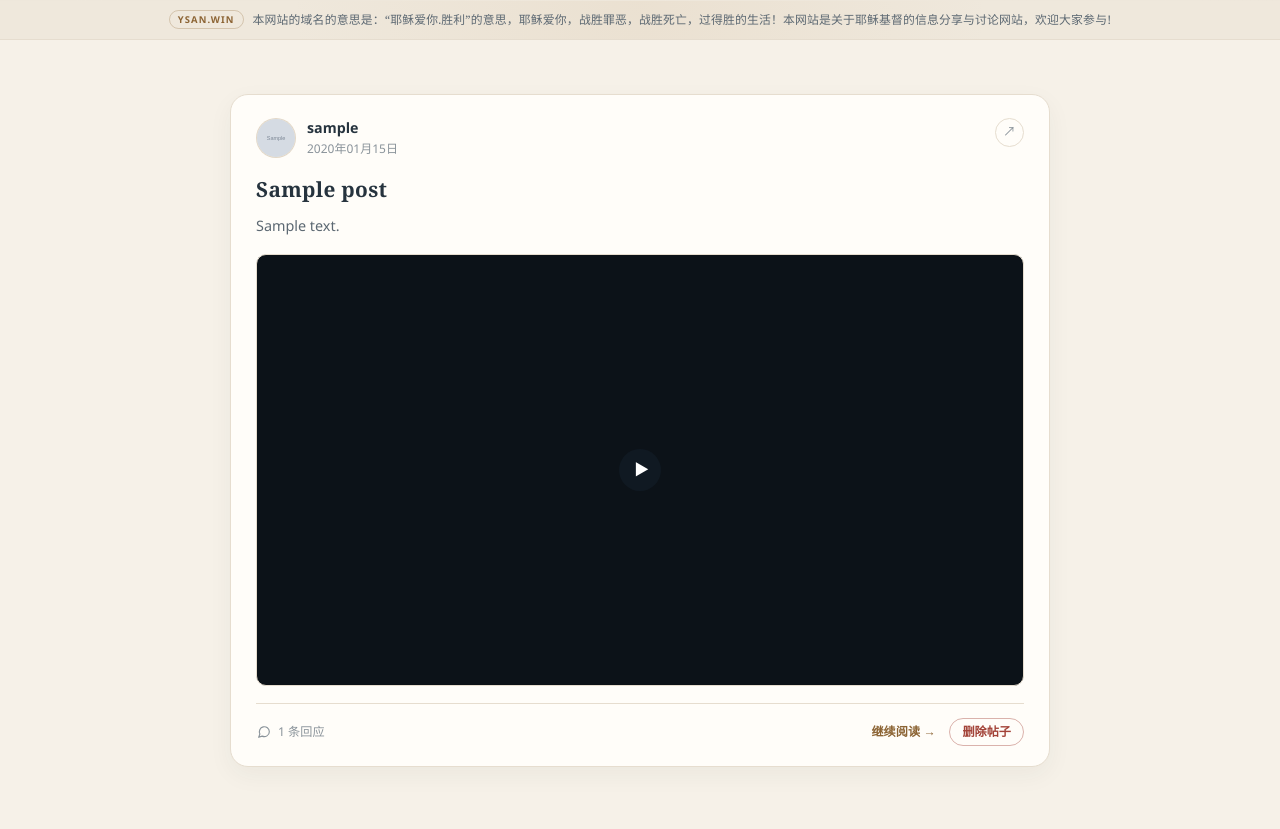
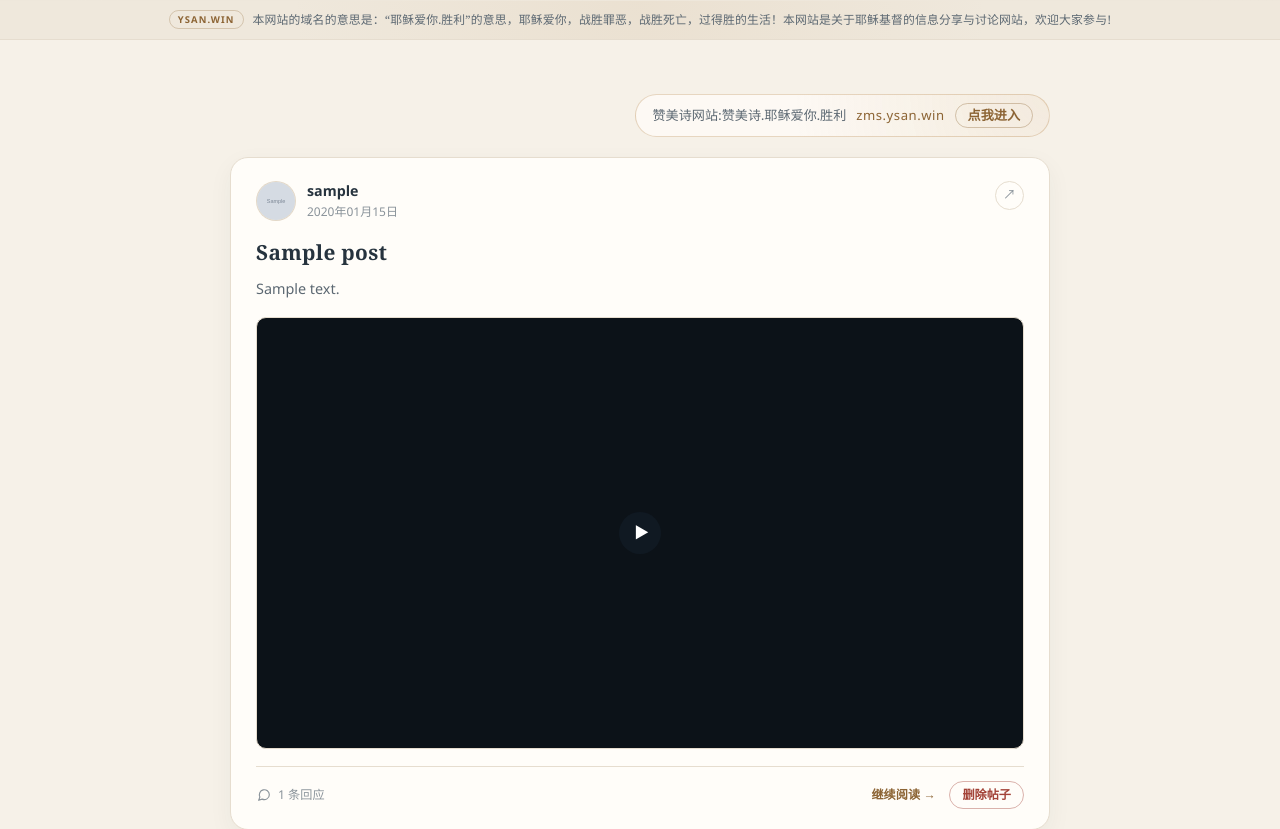
Before and after one commit to windy003/P_WEB_YSAN.WIN, a Flask app: page / in a window 1280 px wide. Shown: the part 718-1547 px from the top of the page. Run offline with Flask 3, Linux system fonts and the light colour scheme; the visitor is signed in with stand-in values (Sample User, id 1); tables that the repository leaves empty hold one stand-in row (values such as "Sample post"); grey boxes marked "Sample" are stand-in pictures; some libraries are stand-ins or nearby versions.

Commit message:
添加了介绍赞美诗网站的功能

```diff
--- a/static/css/style.css
+++ b/static/css/style.css
@@ -419,6 +419,60 @@ textarea:focus-visible {
   line-height: 1.6;
 }
 
+/* Hymn site promo */
+
+.hymn-promo {
+  display: flex;
+  flex-wrap: wrap;
+  align-items: center;
+  justify-content: flex-start;
+  gap: 4px 10px;
+  width: fit-content;
+  max-width: 100%;
+  margin: 0 0 20px auto;
+  padding: 8px 16px;
+  color: var(--ink-soft);
+  border: 1px solid rgba(184, 138, 81, 0.32);
+  border-radius: 999px;
+  background:
+    radial-gradient(circle at 100% 0%, rgba(184, 138, 81, 0.14), transparent 16rem),
+    rgba(255, 253, 249, 0.72);
+  font-family: var(--font-serif);
+  font-size: 0.82rem;
+  line-height: 1.6;
+}
+
+.hymn-promo-text {
+  white-space: nowrap;
+}
+
+.hymn-promo-site {
+  color: var(--gold-deep);
+  font-family: var(--font-sans);
+  font-size: 0.82rem;
+  letter-spacing: 0.04em;
+}
+
+.hymn-promo-enter {
+  padding: 1px 12px;
+  color: var(--gold-deep);
+  border: 1px solid rgba(140, 100, 52, 0.35);
+  border-radius: 999px;
+  font-size: 0.82rem;
+  font-weight: 700;
+  text-decoration: none;
+  transition:
+    color 0.2s ease,
+    background 0.2s ease,
+    border-color 0.2s ease;
+}
+
+.hymn-promo-enter:hover {
+  color: #fff;
+  border-color: var(--gold-deep);
+  background: var(--gold-deep);
+}
+
 /* Site footer */
 
 .site-footer {
@@ -3592,6 +3646,17 @@ a.post-author:hover .post-author-text strong {
     font-size: 0.7rem;
   }
 
+  .hymn-promo {
+    margin-bottom: 15px;
+    padding: 7px 13px;
+    font-size: 0.76rem;
+  }
+
+  .hymn-promo-site,
+  .hymn-promo-enter {
+    font-size: 0.74rem;
+  }
+
   .hero-fade {
     height: 58px;
   }
--- a/templates/index.html
+++ b/templates/index.html
@@ -25,9 +25,15 @@
     </div>
   </section>
 
-  {% if pagination.items %}
-    <section class="home-posts" id="latest-discussions" aria-label="社区帖子">
-      <div class="container container--narrow">
+  <section class="home-posts" id="latest-discussions" aria-label="社区帖子">
+    <div class="container container--narrow">
+      <p class="hymn-promo">
+        <span class="hymn-promo-text">赞美诗网站:赞美诗.耶稣爱你.胜利</span>
+        <span class="hymn-promo-site">zms.ysan.win</span>
+        <a class="hymn-promo-enter" href="https://zms.ysan.win" target="_blank" rel="noopener noreferrer">点我进入</a>
+      </p>
+
+      {% if pagination.items %}
         <div class="post-list">
           {% for post in pagination.items %}
             {% set post_url = url_for('post_detail', post_id=post.id) %}
@@ -118,7 +124,7 @@
             {% endif %}
           </nav>
         {% endif %}
-      </div>
-    </section>
-  {% endif %}
+      {% endif %}
+    </div>
+  </section>
 {% endblock %}
```
